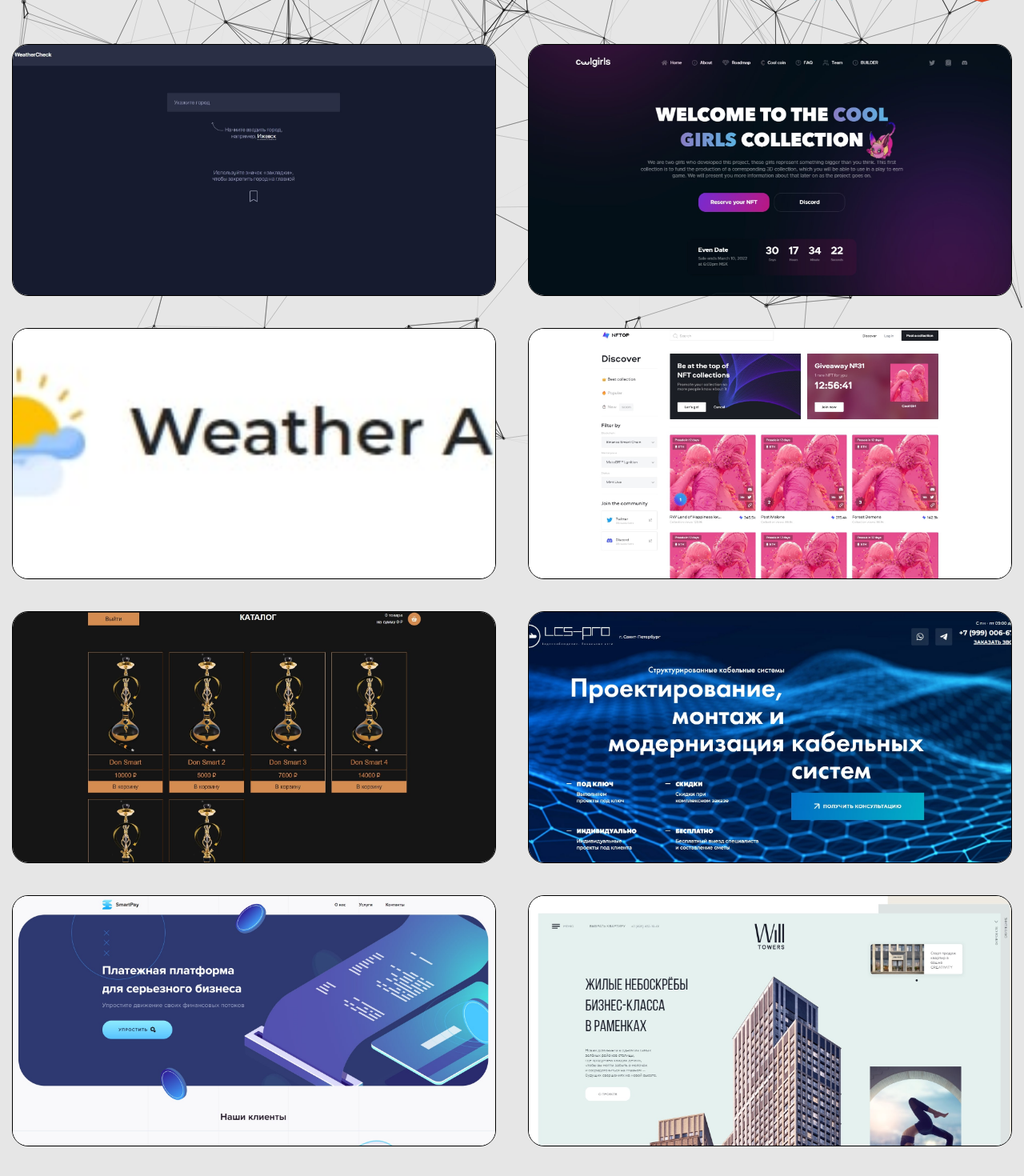
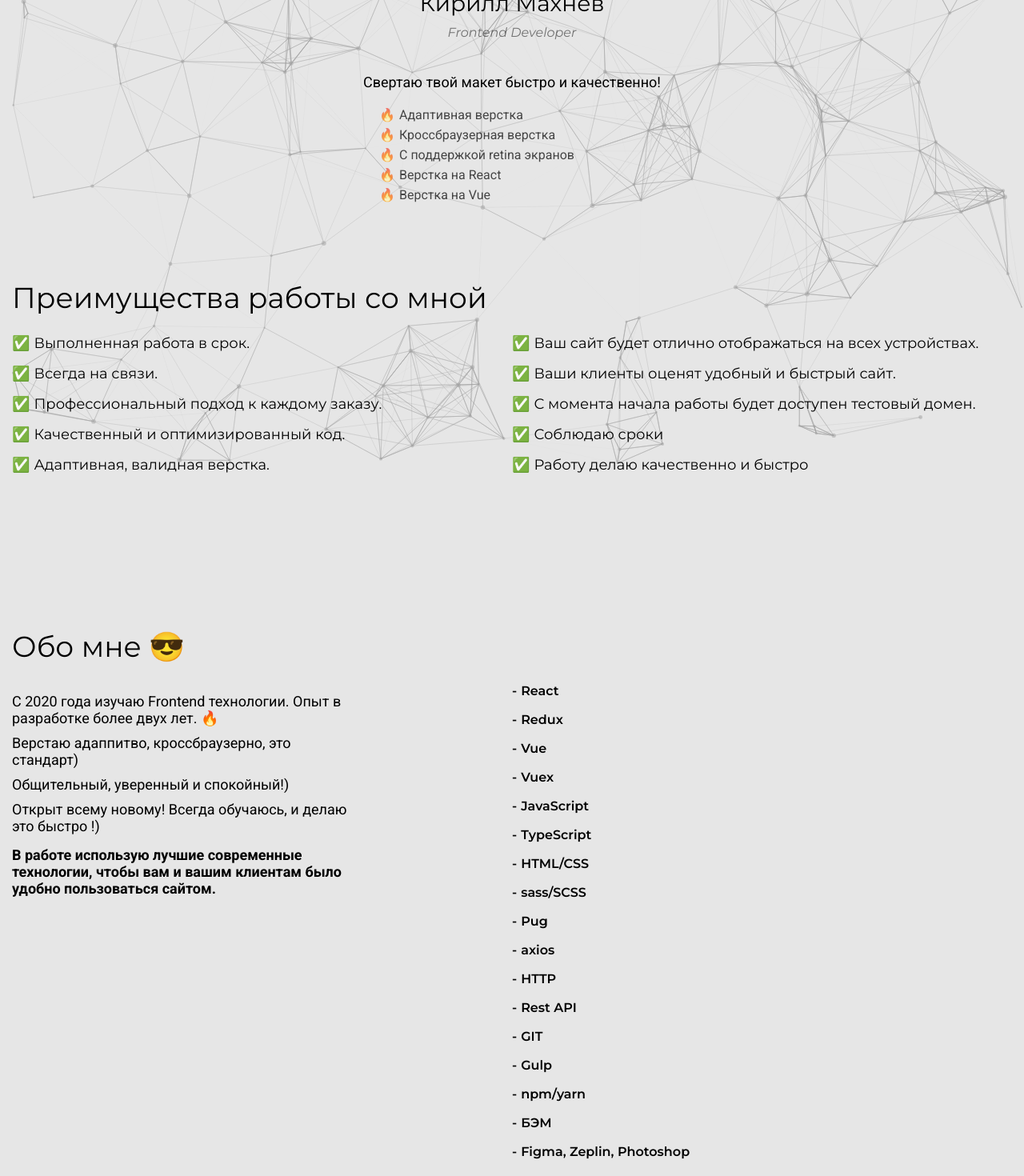
Before and after one commit to notequal21/portfolio, a React (Create React App) app: page / in a window 1280 px wide. Shown: the part 220-1690 px from the top of the page at 80% size. Built offline with nearby package versions, Linux system fonts and the light colour scheme.

Commit message:
added Main page deleted homepage from package.json

```diff
--- a/package.json
+++ b/package.json
@@ -2,7 +2,6 @@
   "name": "portfolio",
   "version": "0.1.0",
   "private": true,
-  "homepage": "https://notequal21.github.io/portfolio",
   "dependencies": {
     "@testing-library/jest-dom": "^5.16.1",
     "@testing-library/react": "^12.1.2",
--- a/src/App.js
+++ b/src/App.js
@@ -19,9 +19,9 @@ function App() {
 
           <Routes>
 
-            <Route path='*' element={<Portfolio />} />
+            <Route path='/portfolio' element={<Portfolio />} />
+            <Route path='*' element={<Main />} />
 
-            {/* <Route path='*' element={<Main />} /> */}
             {/* <Route path='portfolio' element={<Portfolio />} /> */}
             {/* <Route path='contacts' element={<Contacts />} /> */}
             {/* <Route path='resume' element={<Resume />} /> */}
--- a/src/app.module.scss
+++ b/src/app.module.scss
@@ -23,6 +23,7 @@
 }
 
 .particles {
+  opacity: .3;
   display: block;
   z-index: 0;
   position: fixed;
--- a/src/components/Header/Header.jsx
+++ b/src/components/Header/Header.jsx
@@ -12,7 +12,7 @@ let Header = () => {
             </a>
           </div>
           <div className={style.headerBtns}>
-            {/* <Link to=''>Главная</Link> */}
+            <Link to=''>Главная</Link>
             <Link to='portfolio'>Портфолио</Link>
             <a target={`_blank`} href="https://notequal.notion.site/5563732749bd4087ba5441b23f684a08">Резюме</a>
             {/* <Link to='resume'>Резюме</Link> */}
--- a/src/components/Main/Main.jsx
+++ b/src/components/Main/Main.jsx
@@ -16,11 +16,11 @@ let MainBlock = () => {
     <div className={`${style.main}`}>
       <div className="container">
         <div className={`${style.mainBody}`}>
-          <div className={`${style.mainCol}`}>
+          {/* <div className={`${style.mainCol}`}>
             <div className={`${style.mainCol__image}`}>
               <img src={myImg} alt='img' />
             </div>
-          </div>
+          </div> */}
           <div className={`${style.mainCol}`}>
             <div className={`${style.mainCol__name}`}>
               Кирилл Махнёв
@@ -30,14 +30,15 @@ let MainBlock = () => {
             </div>
             <div className={`${style.mainCol__about}`}>
               <p>
-                Привет!
-              </p>
-              <p>
                 Свертаю твой макет быстро и качественно!
               </p>
-              <p>
-                Версткой занимаюсь больше года, <br /> могу сверстать макет любой сложности!
-              </p>
+              <ul>
+                <li>Адаптивная верстка</li>
+                <li>Кроссбраузерная верстка</li>
+                <li>С поддержкой retina экранов</li>
+                <li>Верстка на React</li>
+                <li>Верстка на Vue</li>
+              </ul>
             </div>
           </div>
         </div>
@@ -56,27 +57,27 @@ let AdvantagesBlock = () => {
         <div className={`${style.advantagesBody}`}>
           <div className={`${style.advantagesBody__col}`}>
             <div className={`${style.advantagesBody__item}`}>
-              Профессиональный подход к каждому заказу!
+              Выполненная работа в срок.
             </div>
             <div className={`${style.advantagesBody__item}`}>
-              Выполненная работа в срок!
+              Всегда на связи.
             </div>
             <div className={`${style.advantagesBody__item}`}>
-              Качественный и оптимизированный код!
+              Профессиональный подход к каждому заказу.
             </div>
             <div className={`${style.advantagesBody__item}`}>
-              Адаптивная, валидная верстка!
+              Качественный и оптимизированный код.
             </div>
             <div className={`${style.advantagesBody__item}`}>
-              Всегда на связи!
+              Адаптивная, валидная верстка.
             </div>
           </div>
           <div className={`${style.advantagesBody__col}`}>
             <div className={`${style.advantagesBody__item}`}>
-              Ваш сайт будет отлично отображаться на всех устройствах
+              Ваш сайт будет отлично отображаться на всех устройствах.
             </div>
             <div className={`${style.advantagesBody__item}`}>
-              Ваши клиенты оценят удобный, быстрый сайт.
+              Ваши клиенты оценят удобный и быстрый сайт.
             </div>
             <div className={`${style.advantagesBody__item}`}>
               С момента начала работы будет доступен тестовый домен.
@@ -99,21 +100,41 @@ let MyStackBlock = () => {
     <div className={`${style.mystack}`}>
       <div className="container">
         <div className={`${style.mystack__title}`}>
-          Мой стэк
+          Обо мне 😎
         </div>
         <div className={`${style.mystackBody}`}>
           <div className={`${style.mystackBody__col}`}>
             <div className={`${style.mystackBody__text}`}>
-              В работе использую лучшие современные технологии, чтобы вам и вашим клиентам было удобно пользоваться сайтом.
+              <p>
+                С 2020 года изучаю Frontend технологии. Опыт в разработке более двух лет. 🔥
+              </p>
+              <p>
+                Верстаю адаппитво, кроссбраузерно, это стандарт)
+              </p>
+              <p>
+                Общительный, уверенный и спокойный!)
+              </p>
+              <p>
+                Открыт всему новому! Всегда обучаюсь, и делаю это быстро !)
+              </p>
+              <p className={style.important}>
+                В работе использую лучшие современные технологии, чтобы вам и вашим клиентам было удобно пользоваться сайтом.
+              </p>
             </div>
           </div>
           <div className={`${style.mystackBody__col}`}>
             <div className={`${style.mystackBody__list}`}>
               <div className={`${style.mystackBody__listItem}`}>
-                React ( Hooks, Class Components )
+                React
               </div>
               <div className={`${style.mystackBody__listItem}`}>
-                Redux ( Thunk, Middleware )
+                Redux
+              </div>
+              <div className={`${style.mystackBody__listItem}`}>
+                Vue
+              </div>
+              <div className={`${style.mystackBody__listItem}`}>
+                Vuex
               </div>
               <div className={`${style.mystackBody__listItem}`}>
                 JavaScript
@@ -128,13 +149,13 @@ let MyStackBlock = () => {
                 sass/SCSS
               </div>
               <div className={`${style.mystackBody__listItem}`}>
-                Gulp, Webpack
+                Pug
+              </div>
+              <div className={`${style.mystackBody__listItem}`}>
+                axios
               </div>
               <div className={`${style.mystackBody__listItem}`}>
                 HTTP
-              </div>
-              <div className={`${style.mystackBody__listItem}`}>
-                axios
               </div>
               <div className={`${style.mystackBody__listItem}`}>
                 Rest API
@@ -143,13 +164,16 @@ let MyStackBlock = () => {
                 GIT
               </div>
               <div className={`${style.mystackBody__listItem}`}>
+                Gulp
+              </div>
+              <div className={`${style.mystackBody__listItem}`}>
                 npm/yarn
               </div>
               <div className={`${style.mystackBody__listItem}`}>
                 БЭМ
               </div>
               <div className={`${style.mystackBody__listItem}`}>
-                Figma, Photoshop
+                Figma, Zeplin, Photoshop
               </div>
             </div>
           </div>
--- a/src/components/Main/Main.module.scss
+++ b/src/components/Main/Main.module.scss
@@ -7,6 +7,10 @@
     }
   }
   &Col {
+    display: flex;
+    flex-direction: column;
+    align-items: center;
+
     flex: 1 1 50%;
     @media (max-width:992px) {
       flex: 0 0 auto;
@@ -52,6 +56,23 @@
       line-height: 21px;
       max-width: 630px;
       font-family: Roboto;
+      ul {
+        margin: 20px 0 0 20px;
+        font-size: 16px;
+        opacity: 0.7;
+        li {
+          display: flex;
+          margin: 4px 0 0 0;
+          &:first-child {
+            margin: 0;
+          }
+          &::before {
+            content: '🔥';
+            display: block;
+            margin: 0 5px 0 0;
+          }
+        }
+      }
       p {
         margin: 13px 0 0 0;
       }
@@ -62,7 +83,7 @@
 .advantages {
   margin: 100px 0 0 0;
   &__title {
-    font-size: 32px;
+    font-size: 36px;
   }
   &Body {
     margin: 30px 0 0 0;
@@ -81,6 +102,7 @@
       }
     }
     &__item {
+      font-size: 18px;
       display: flex;
       margin: 20px 0 0 0;
       &:first-child {
@@ -124,12 +146,21 @@
       font-size: 18px;
       line-height: 21px;
       font-family: Roboto;
+      p {
+        margin: 10px 0 0 0;
+        &.important {
+          margin: 15px 0 0 0;
+          font-weight: 600;
+        }
+      }
     }
     &__list {
       &Item {
         margin: 20px 0 0 0;
+        font-size: 16px;
+        font-weight: 600;
         &::before {
-          content: '✅';
+          content: '-';
           display: inline-block;
           margin: 0 5px 0 0;
         }
```
